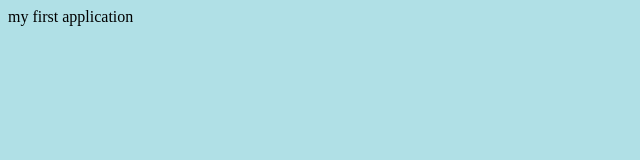
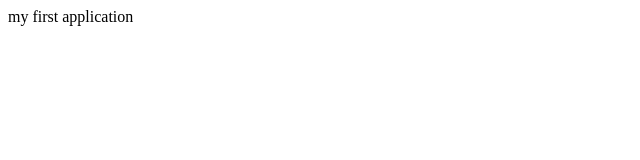
Before and after one commit to sowmiya429/Jenkins_deploy_apache-, a plain HTML site: page index.html in a window 1280 px wide. Shown: the whole page, without its empty margins (0-640 px from the left). Drawn offline with Linux system fonts and the light colour scheme.

Commit message:
Update index.html

```diff
--- a/index.html
+++ b/index.html
@@ -1,5 +1,5 @@
 <html>
 	my first application
-	<body style="background-color:powderblue">
+	<body style="background-color:powderred">
 		</body>
 </html>
```
